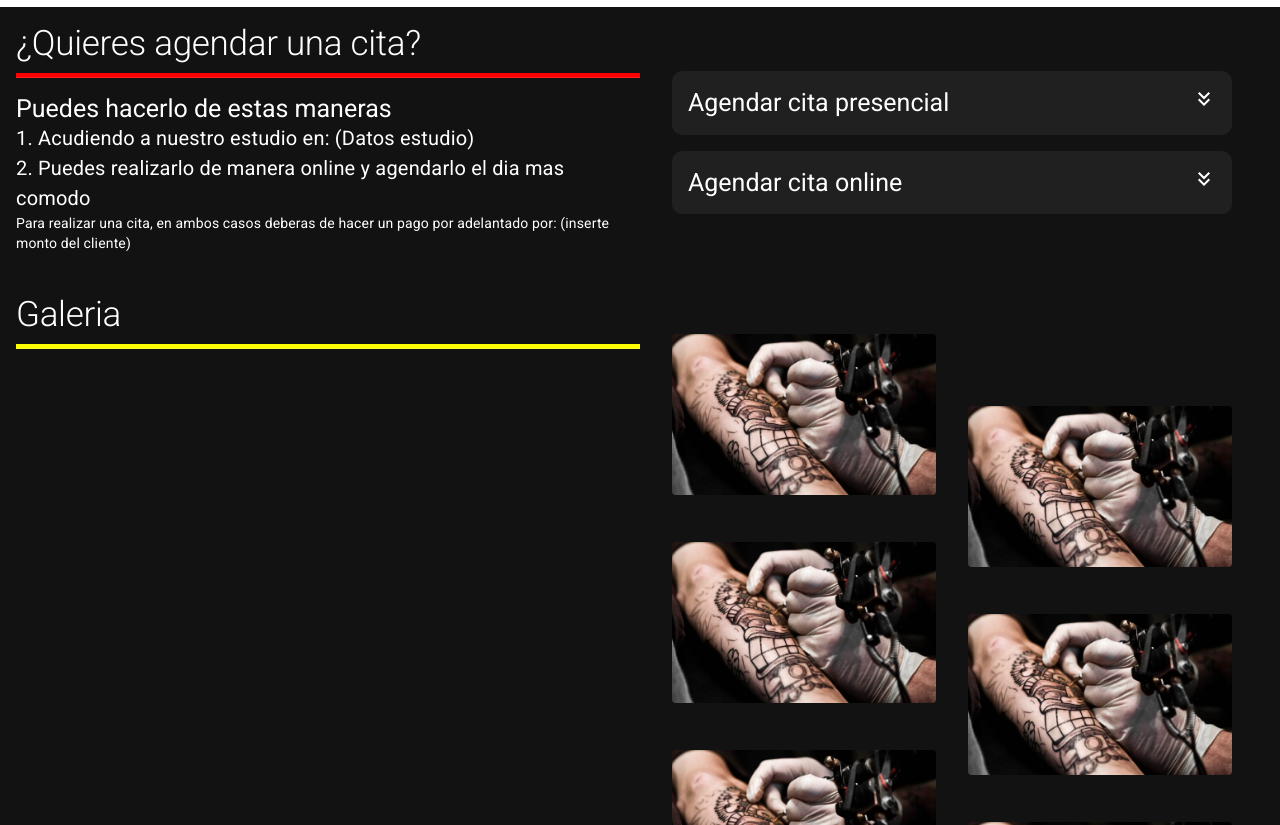
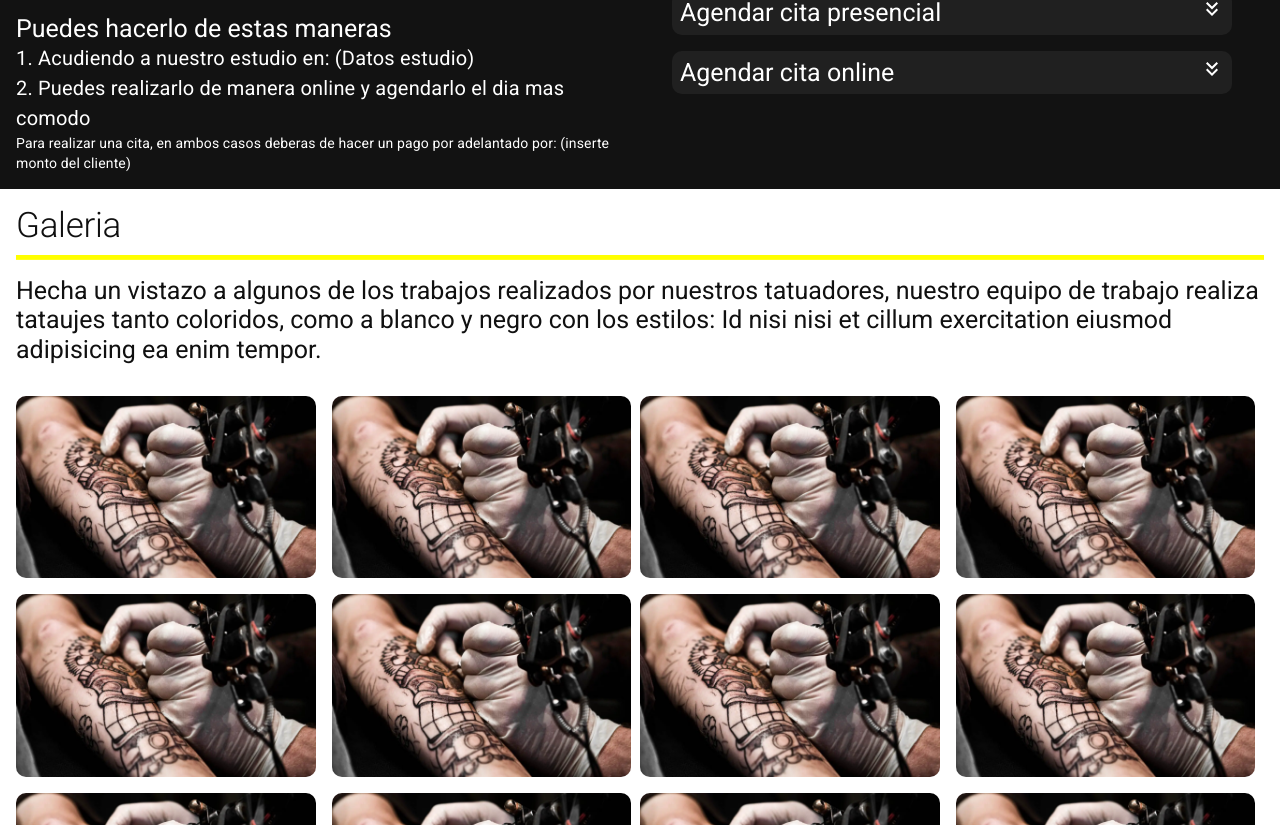
Before and after one commit to v-devOs/Date-app, a Next.js app: page / in a window 1280 px wide. Shown: the part 1575-2400 px from the top of the page. Built offline with nearby package versions, Linux system fonts and the light colour scheme.

Commit message:
Corrijiendo estilos de la galeria

```diff
--- a/components/lading/Acordeon.tsx
+++ b/components/lading/Acordeon.tsx
@@ -13,8 +13,8 @@ interface optionsAppointment {
 
 const stylesAcordeon: SxProps<Theme> = {
   background: '#202020',
-  p: 2,
-  mb: 2,
+  // p: 2,
+  // mb: 2,
   mt: 2,
   display: 'flex',
   justifyContent: 'space-between',
--- /dev/null
+++ b/components/lading/Carrousel.tsx
@@ -0,0 +1,42 @@
+import { FC } from 'react';
+import { Box, Card, CardContent, CardMedia, SxProps, Theme, Typography } from '@mui/material'
+
+interface Props{
+  imagesToShow: ImagesToShow[]
+}
+
+export interface ImagesToShow{
+  img: string,
+  desc?: string,
+  tattoer?:string
+}
+
+const stylesCarrousel: SxProps<Theme> = {
+  width: '100%',
+  position: 'relative',
+  display: { xs: 'flex', md: 'none'},
+  overflowX: 'scroll',
+  scrollSnapType: 'x',
+  mb: 4,
+  mt: 2
+}
+
+export const Carrousel: FC<Props> = ({ imagesToShow }) => {
+  return (
+    <>
+      <Box sx={stylesCarrousel}>
+        {
+          imagesToShow.map(({img, desc, tattoer}, idx) => (
+              <CardMedia
+                key={idx}
+                component='img'
+                src={img}
+                alt={desc}
+                sx={{ width: 400, height: 300, left: 0, position: 'sticky', objectFit: 'cover', scrollSnapAlign: 'center'}}
+              />
+          ))
+        }
+      </Box>
+    </>
+  )
+}
--- /dev/null
+++ b/components/lading/Collage.tsx
@@ -0,0 +1,28 @@
+import { FC } from 'react';
+import { Grid, CardMedia, CardActionArea } from '@mui/material';
+import { ImagesToShow, dataToTest } from '.'
+
+interface Props{
+  imagesToShow: ImagesToShow[]
+}
+
+export const Collage: FC<Props> = ({ imagesToShow }) => {
+  return (
+    <>
+        <Grid container sx={{ display: 'flex', justifyContent: 'flex-start', flexWrap: 'wrap', gap: 2}}>
+
+          {
+            imagesToShow.map( ( data, idx) => (
+              <CardMedia
+                key={idx}
+                component='img'
+                src={data.img}
+                alt={data.desc}
+                sx={{ width: '48%', borderRadius: '10px'}}
+              />
+            ))
+          }
+        </Grid>
+    </>
+  )
+}
--- a/components/lading/Gallery.tsx
+++ b/components/lading/Gallery.tsx
@@ -1,76 +1,38 @@
 import React from 'react'
-import { dataToTest } from './dataToTestGallery';
-import { Box, CardContent, Grid, Typography } from '@mui/material';
-import Image from 'next/image';
+import { Box, Card, CardContent, Grid, Typography, CardMedia } from '@mui/material';
 import { DecoratedTitle } from '../ui';
+import { Carrousel } from './Carrousel';
+import { Collage } from './Collage';
+import { dataToTest, tattoersTest } from './dataToTestGallery';
 
 
 
 export const Gallery = () => {
   return (
     <>
-      <Grid item xs={12} lg={6}>
+      <Grid item xs={12}>
 
         <DecoratedTitle title='Galeria'>
+          <Typography variant='h3' component='h3' sx={{ mb: 4}}>
+            Hecha un vistazo a algunos de los trabajos realizados por nuestros tatuadores,
+            nuestro equipo de trabajo realiza tataujes tanto coloridos, como a blanco y negro
+            con los estilos:  Id nisi nisi et cillum exercitation eiusmod adipisicing ea enim tempor.
 
+          </Typography>
         </DecoratedTitle>
+
       </Grid>
 
-      <Box sx={{ width: '100%', position: 'relative', display: { xs: 'flex', md: 'none'}, overflowX: 'scroll', scrollSnapType: 'x'}}>
-        {
-          dataToTest.map(({img, desc}, idx) => (
-            <CardContent
-              key={idx}
-              component='img'
-              src={img}
-              alt={desc}
-              sx={{ width: 300, height: 300, left: 0, position: 'sticky', objectFit: 'cover', scrollSnapAlign: 'center'}}
-            />
-          ))
-        }
-      </Box>
+      <Grid item lg={6} sx={{ display: { xs: 'none', md: 'block'}}}>
+        <Collage imagesToShow={dataToTest}/>
+      </Grid>
 
-      <Grid item lg={6} sx={{ display: {xs: 'none', md: 'block'}}}>
-        <Grid container sx={{ p: 2}}>
-          <Grid item md={6}>
-            {
-              dataToTest.map(( (data, idx) => {
+      <Carrousel imagesToShow={dataToTest}/>
 
-                  return ( idx < (dataToTest.length / 2) )
-                    ? (
-                      <CardContent
-                        key={idx}
-                        component='img'
-                        src={data.img}
-                        alt={data.desc}
-                        sx={{ width: '100%', mt: 1, borderRadius: '20px'}}
-                      />
-                    )
-                    : <></>
-              }))
-            }
-          </Grid>
+      <Grid item lg={6} sx={{ display: { xs: 'none', md: 'block'}}}>
+        <Collage imagesToShow={dataToTest}/>
+      </Grid>
 
-          <Grid item md={6}>
-            {
-              dataToTest.map(( (data, idx) => {
-
-                return ( idx >= (dataToTest.length / 2) )
-                  ? (
-                    <CardContent
-                      key={idx}
-                      component='img'
-                      src={data.img}
-                      alt={data.desc}
-                      sx={{ width: '100%', mt: idx === 4 ? 10 : 1,  borderRadius: '20px'}}
-                    />
-                  )
-                  : <></>
-              }))
-            }
-          </Grid>
-        </Grid>
-      </Grid>
     </>
   )
 }
--- a/components/lading/dataToTestGallery.tsx
+++ b/components/lading/dataToTestGallery.tsx
@@ -29,14 +29,24 @@ export const dataToTest = [
     img: '/images/tatto-back-1.webp',
     desc: 'Ea proident dolor aliqua magna pariatur dolore adipisicing.'
   },
+]
+
+
+export const tattoersTest = [
   {
     tattoer: 'Xtreme',
-    img: '/images/tatto-back-1.webp',
-    desc: 'Ea proident dolor aliqua magna pariatur dolore adipisicing.'
+    img: '/images/tatto-back-1.webp'
   },
   {
     tattoer: 'Xtreme',
-    img: '/images/tatto-back-1.webp',
-    desc: 'Ea proident dolor aliqua magna pariatur dolore adipisicing.'
+    img: '/images/tatto-back-1.webp'
+  },
+  {
+    tattoer: 'Xtreme',
+    img: '/images/tatto-back-1.webp'
+  },
+  {
+    tattoer: 'Xtreme',
+    img: '/images/tatto-back-1.webp'
   },
 ]
--- a/components/lading/index.ts
+++ b/components/lading/index.ts
@@ -4,3 +4,5 @@ export * from './Acordeon'
 
 export * from './Gallery'
 export * from './dataToTestGallery'
+export * from './Carrousel'
+export * from './Collage'
--- a/pages/index.tsx
+++ b/pages/index.tsx
@@ -7,7 +7,8 @@ import { DecoratedTitle } from '@/components/ui'
 const stylesContainerTitles: SxProps<Theme> = {
   background: 'linear-gradient(rgba(5,7,12,0.75), rgba(5,7,12,0.75)), url("/images/main-background.jpg")',
   p: 2,
-  minHeight: '100vh',
+  minHeight: '90vh',
+  maxHeight: '95vh'
 }
 
 
@@ -36,7 +37,7 @@ const HomePage = () => {
         <InfoAppointments/>
       </Grid>
 
-      <Grid container sx={{p: 2}}>
+      <Grid container sx={{p: 2, background: 'white', color: '#101010'}}>
         <Gallery/>
       </Grid>
 
```
Also changed, not shown: public/images/tattoer.jpg (added).
